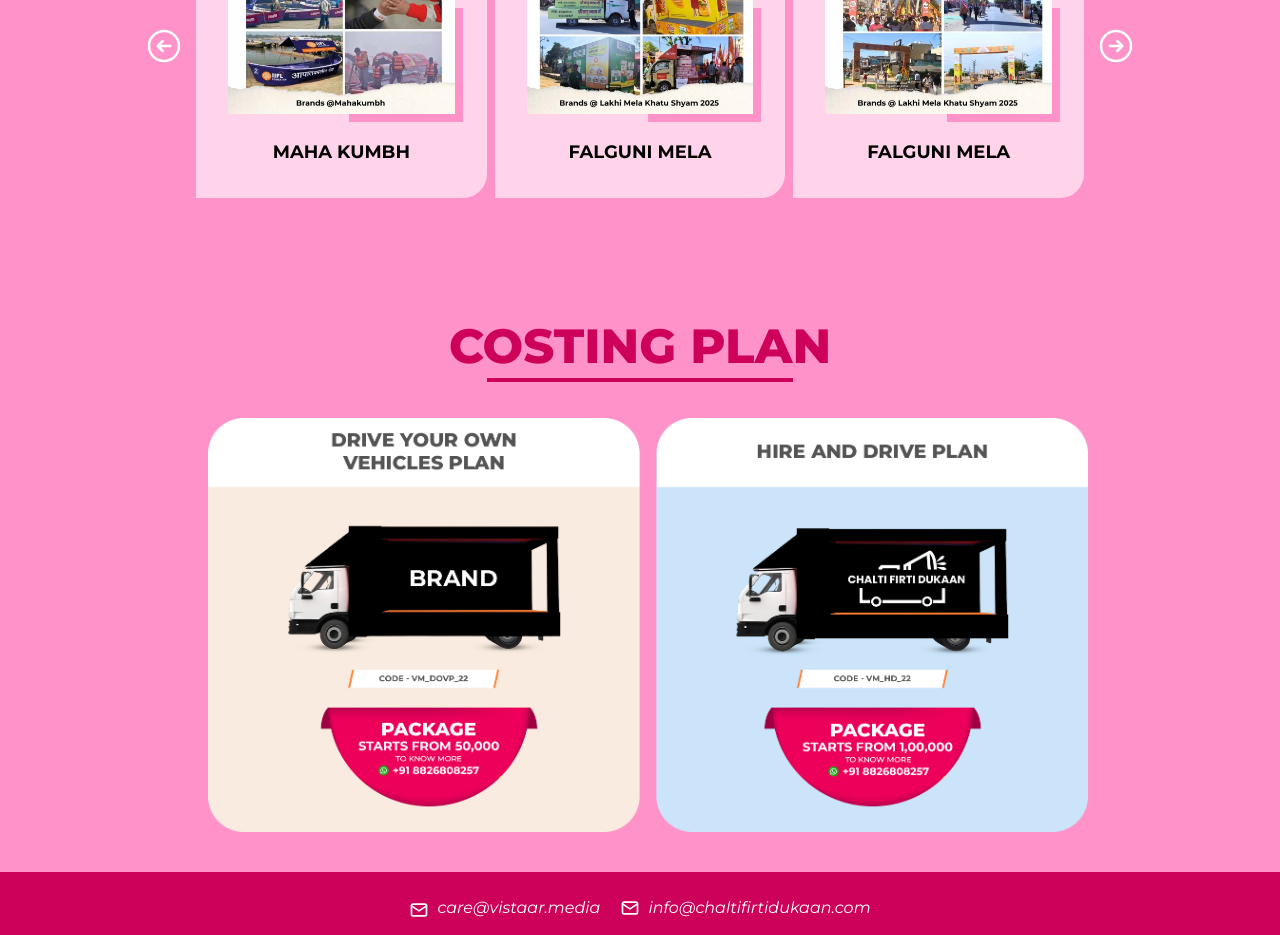
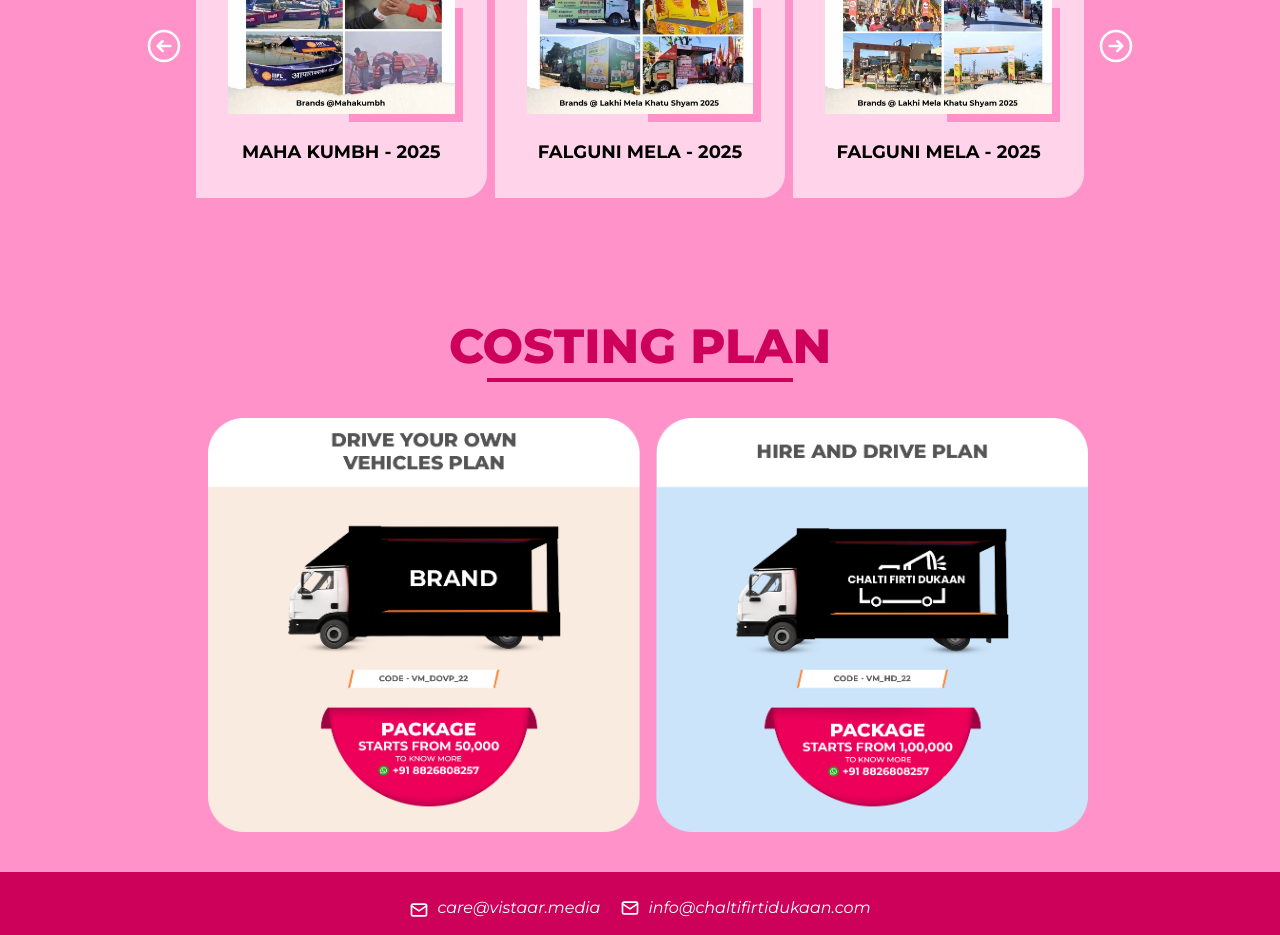
Before and after one commit to MehraHemant/cfd, a Next.js app: page /about in a window 1280 px wide. Shown: the part 2600-3535 px from the top of the page. Built offline with nearby package versions, Linux system fonts and the light colour scheme; a web font is replaced by a local one.

Commit message:
feat: update content

```diff
--- a/src/data/caseStudy.js
+++ b/src/data/caseStudy.js
@@ -1,6 +1,6 @@
 export const caseStudies = [
   {
-    brand: 'Maha Kumbh',
+    brand: 'Maha Kumbh - 2025',
     img: '/images/case_study/maha-kumbh.jpg',
     objective: [
       '🚤 <strong>Boat Branding</strong>: Strategically branded boats across the ghats ensured continuous visibility on the water routes, creating a strong visual identity amidst religious congregations.',
@@ -13,7 +13,7 @@
     outcome: [],
   },
   {
-    brand: 'Falguni Mela',
+    brand: 'Falguni Mela - 2025',
     img: '/images/case_study/lakhi-mela-3.jpg',
     objective: [
       '🚚 <strong>LED & T-Shape Vans</strong>: Delivered mobile, illuminated storytelling directly to the crowd—blending movement and message.',
@@ -25,7 +25,7 @@
     outcome: [],
   },
   {
-    brand: 'Falguni Mela',
+    brand: 'Falguni Mela - 2025',
     img: '/images/case_study/lakhi-mela-2.jpg',
     objective: [
       '📅 <strong>12 Days of High-Impact Engagement</strong>: Over 12 festive days, brands experienced continuous, multi-platform visibility across the entire mela zone.',
@@ -34,7 +34,7 @@
     ],
     reach: '',
     location: 'Khatu Shyam Ji Temple in Khatu, Sikar, Rajasthan',
-    duration: '13 Days',
+    duration: '12 Days',
     outcome: [],
   },
   {
@@ -47,7 +47,7 @@
     ],
     reach: '',
     location: 'Khatu Shyam Ji Temple in Khatu, Sikar, Rajasthan',
-    duration: '13 Days',
+    duration: '12 Days',
     outcome: [],
   },
   {
```
Also changed, not shown: src/data/teamMembers.js (+5 -21 lines).
